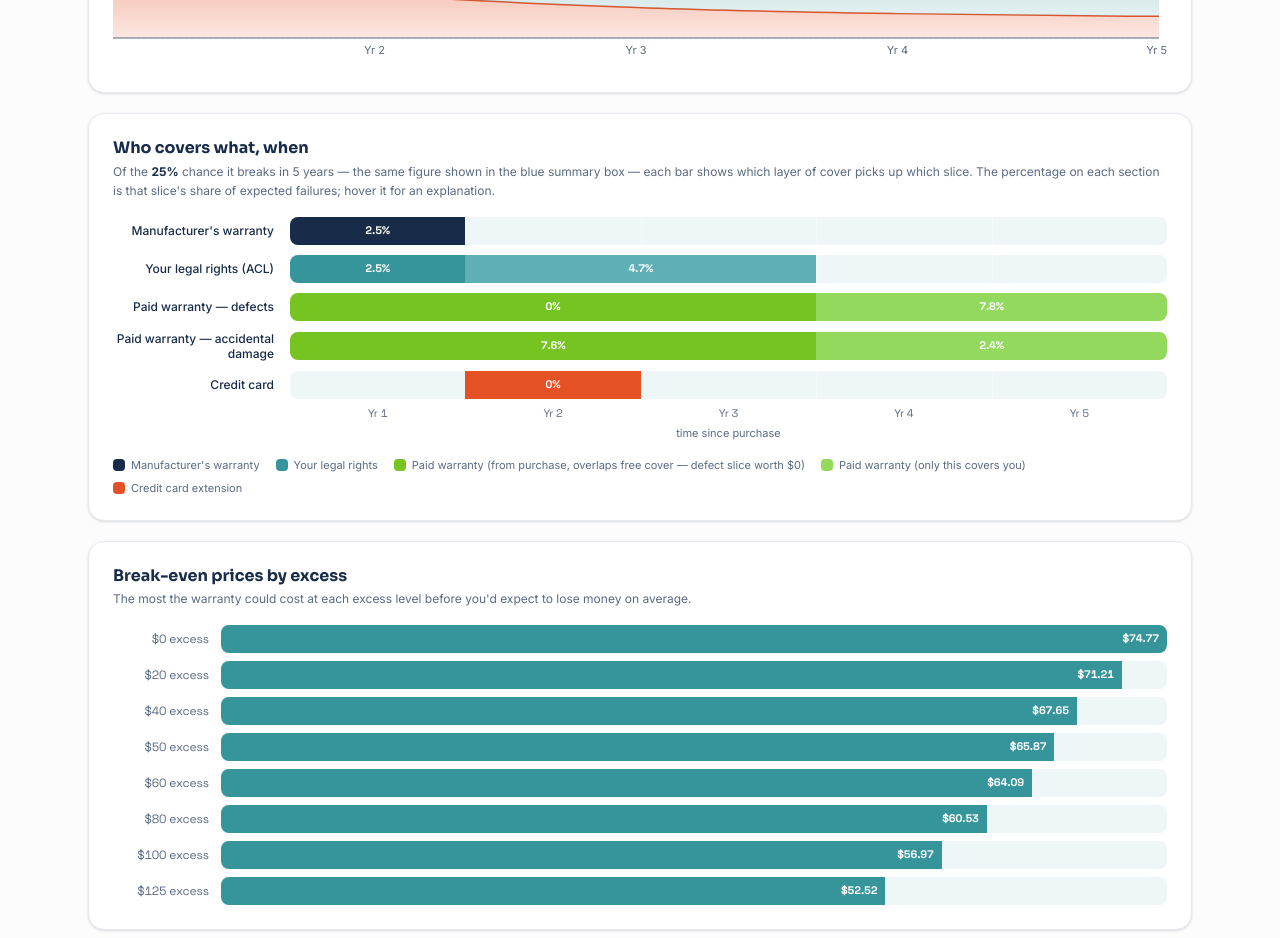
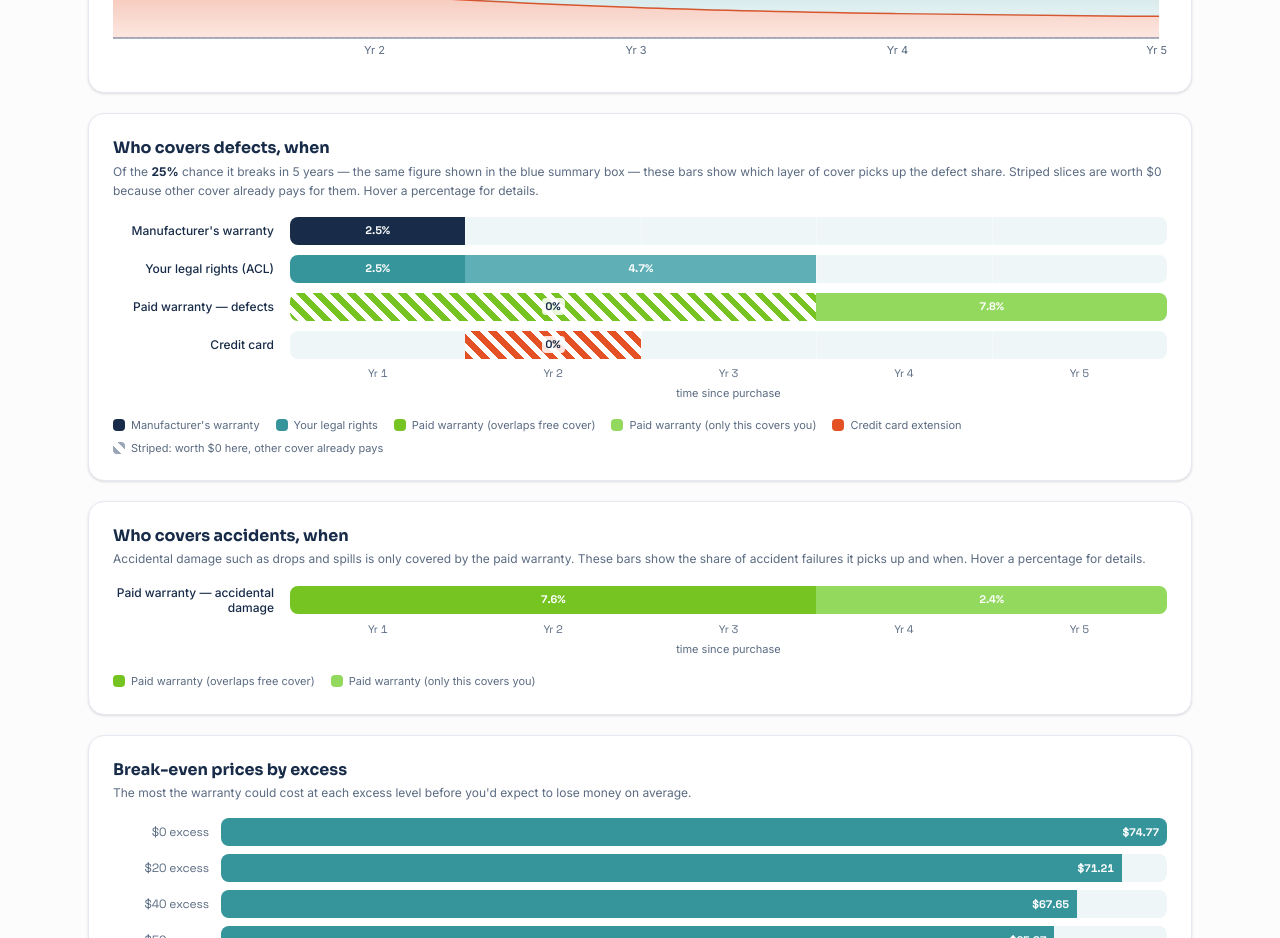
Before and after one commit to ivandenisovich/extended-warranty-calculator, a Next.js app: page / in a window 1280 px wide. Shown: the part 2160-3098 px from the top of the page. Built offline with nearby package versions, Linux system fonts and the light colour scheme.

Commit message:
Refactor coverage sections and legend

```diff
--- a/app/NumbersSection.tsx
+++ b/app/NumbersSection.tsx
@@ -28,6 +28,7 @@ interface Segment {
   text?: 'dark' | 'light';
   tooltip: string;
   label?: string;
+  striped?: boolean;
 }
 
 // Green/red with opacity scaled to how good the combination is: full green at
@@ -70,6 +71,37 @@ function matrixColor(netValue: number, best: number, worst: number): { bg: strin
   return { bg: `rgba(${rgb}, ${alpha.toFixed(3)})`, light: whiteContrast > navyContrast };
 }
 
+function stripeBackground(color: string): string {
+  return `repeating-linear-gradient(45deg, ${color} 0 6px, #ffffff 6px 12px)`;
+}
+
+function TimeAxis({ ticks }: { ticks: { pct: number; label: string }[] }) {
+  return (
+    <>
+      <div className="grid grid-cols-12 gap-2 mt-1.5">
+        <span className="col-span-3 md:col-span-2" />
+        <div className="col-span-9 md:col-span-10 relative h-5">
+          {ticks.map((t) => (
+            <span
+              key={t.label}
+              className="absolute -translate-x-1/2 text-[11px] font-numeric text-tc-muted whitespace-nowrap"
+              style={{ left: `${t.pct}%` }}
+            >
+              {t.label}
+            </span>
+          ))}
+        </div>
+      </div>
+      <div className="grid grid-cols-12 gap-2">
+        <span className="col-span-3 md:col-span-2" />
+        <div className="col-span-9 md:col-span-10 text-center text-[11px] text-tc-muted">
+          time since purchase
+        </div>
+      </div>
+    </>
+  );
+}
+
 function TrackBar({
   label,
   segments,
@@ -95,12 +127,17 @@ function TrackBar({
             <div
               key={i}
               className={`absolute top-0 bottom-0 flex items-center justify-center text-[11px] font-bold font-numeric transition-all duration-300 ${
-                s.text === 'light' ? 'text-white' : 'text-tc-navy'
+                s.text === 'light' && !s.striped ? 'text-white' : 'text-tc-navy'
               } ${s.leftPct <= 0.01 ? 'rounded-l-lg' : ''} ${s.leftPct + s.widthPct >= 99.9 ? 'rounded-r-lg' : ''}`}
-              style={{ left: `${s.leftPct}%`, width: `${Math.max(s.widthPct, 1)}%`, backgroundColor: s.color }}
+              style={{
+                left: `${s.leftPct}%`,
+                width: `${Math.max(s.widthPct, 1)}%`,
+                backgroundColor: s.color,
+                backgroundImage: s.striped ? stripeBackground(s.color) : undefined,
+              }}
             >
               {s.widthPct > 9 ? (
-                <span className="group relative cursor-help">
+                <span className={`group relative cursor-help ${s.striped ? 'rounded bg-white/85 px-1' : ''}`}>
                   {s.label ?? `${s.riskPct}%`}
                   <span className="pointer-events-none absolute bottom-full left-1/2 -translate-x-1/2 mb-1.5 hidden group-hover:block w-44 rounded-lg bg-tc-navy text-white text-[11px] font-normal font-sans px-2.5 py-1.5 text-center leading-snug shadow-lg z-20">
                     {s.tooltip}
@@ -273,12 +310,12 @@ export default function NumbersSection({
 
       {/* Coverage timeline tracks */}
       <section className="bg-tc-surface border border-tc-border rounded-2xl p-5 md:p-6 shadow-sm">
-        <h3 className="font-display text-base font-bold text-tc-navy mb-1">Who covers what, when</h3>
+        <h3 className="font-display text-base font-bold text-tc-navy mb-1">Who covers defects, when</h3>
         <p className="text-xs text-tc-muted mb-4 leading-relaxed">
           Of the <strong className="text-tc-navy">{evaluation.totalFailureRatePct}%</strong> chance it
           breaks in {ownershipYears} {ownershipYears === 1 ? 'year' : 'years'} — the same figure shown in
-          the blue summary box — each bar shows which layer of cover picks up which slice. The percentage
-          on each section is that slice's share of expected failures; hover it for an explanation.
+          the blue summary box — these bars show which layer of cover picks up the defect share. Striped
+          slices are worth $0 because other cover already pays for them. Hover a percentage for details.
         </p>
         <div className="space-y-2.5">
           <TrackBar
@@ -300,24 +337,14 @@ export default function NumbersSection({
             label="Paid warranty — defects"
             gridlines={gridlines}
             segments={[
-              { leftPct: 0, widthPct: trackPcts.ewOverlap, riskPct: evaluation.ewTrack.overlapDefectRiskPercentage, color: LIME, text: 'light', tooltip: ewDefectOverlapTooltip, label: '0%' },
+              { leftPct: 0, widthPct: trackPcts.ewOverlap, riskPct: evaluation.ewTrack.overlapDefectRiskPercentage, color: LIME, text: 'light', tooltip: ewDefectOverlapTooltip, label: '0%', striped: true },
               { leftPct: trackPcts.ewOverlap, widthPct: trackPcts.ewPostAcl, riskPct: evaluation.ewTrack.postAclDefectRiskPercentage, color: '#93d95e', text: 'light', tooltip: ewDefectPostTooltip },
             ]}
           />
-          {includesAccidental && (
-            <TrackBar
-              label="Paid warranty — accidental damage"
-              gridlines={gridlines}
-              segments={[
-                { leftPct: 0, widthPct: trackPcts.ewOverlap, riskPct: evaluation.ewTrack.overlapAccidentalRiskPercentage, color: LIME, text: 'light', tooltip: ewAccOverlapTooltip },
-                { leftPct: trackPcts.ewOverlap, widthPct: trackPcts.ewPostAcl, riskPct: evaluation.ewTrack.postAclAccidentalRiskPercentage, color: '#93d95e', text: 'light', tooltip: ewAccPostTooltip },
-              ]}
-            />
-          )}
           <TrackBar
             label="Credit card"
             gridlines={gridlines}
-            segments={[{ leftPct: trackPcts.mfr, widthPct: trackPcts.cc, riskPct: evaluation.ccTrack.riskPercentage, color: ORANGE, text: 'light', tooltip: ccTooltip, label: ccRedundant ? '0%' : undefined }]}
+            segments={[{ leftPct: trackPcts.mfr, widthPct: trackPcts.cc, riskPct: evaluation.ccTrack.riskPercentage, color: ORANGE, text: 'light', tooltip: ccTooltip, label: ccRedundant ? '0%' : undefined, striped: ccRedundant }]}
           />
           {evaluation.uncovered.riskPercentage > 0 && (
             <TrackBar
@@ -327,38 +354,44 @@ export default function NumbersSection({
             />
           )}
         </div>
-        {/* Time axis */}
-        <div className="grid grid-cols-12 gap-2 mt-1.5">
-          <span className="col-span-3 md:col-span-2" />
-          <div className="col-span-9 md:col-span-10 relative h-5">
-            {yearTicks.map((t) => (
-              <span
-                key={t.label}
-                className="absolute -translate-x-1/2 text-[11px] font-numeric text-tc-muted whitespace-nowrap"
-                style={{ left: `${t.pct}%` }}
-              >
-                {t.label}
-              </span>
-            ))}
-          </div>
-        </div>
-        <div className="grid grid-cols-12 gap-2">
-          <span className="col-span-3 md:col-span-2" />
-          <div className="col-span-9 md:col-span-10 text-center text-[11px] text-tc-muted">
-            time since purchase
-          </div>
-        </div>
+        <TimeAxis ticks={yearTicks} />
         <div className="mt-4 flex flex-wrap gap-x-4 gap-y-1.5 text-[11px] text-tc-muted">
           <span className="flex items-center gap-1.5"><span className="w-3 h-3 rounded-sm" style={{ background: NAVY }} /> Manufacturer's warranty</span>
           <span className="flex items-center gap-1.5"><span className="w-3 h-3 rounded-sm" style={{ background: TEAL }} /> Your legal rights</span>
-          <span className="flex items-center gap-1.5"><span className="w-3 h-3 rounded-sm" style={{ background: LIME }} /> Paid warranty (from purchase, overlaps free cover — defect slice worth $0)</span>
+          <span className="flex items-center gap-1.5"><span className="w-3 h-3 rounded-sm" style={{ background: LIME }} /> Paid warranty (overlaps free cover)</span>
           <span className="flex items-center gap-1.5"><span className="w-3 h-3 rounded-sm" style={{ background: '#93d95e' }} /> Paid warranty (only this covers you)</span>
           <span className="flex items-center gap-1.5"><span className="w-3 h-3 rounded-sm" style={{ background: ORANGE }} /> Credit card extension</span>
+          <span className="flex items-center gap-1.5"><span className="w-3 h-3 rounded-sm" style={{ background: stripeBackground('#9aa5b8') }} /> Striped: worth $0 here, other cover already pays</span>
           {evaluation.uncovered.riskPercentage > 0 && (
             <span className="flex items-center gap-1.5"><span className="w-3 h-3 rounded-sm" style={{ background: '#b7bdc9' }} /> Not covered by anything — you carry this risk</span>
           )}
         </div>
       </section>
+
+      {includesAccidental && (
+        <section className="bg-tc-surface border border-tc-border rounded-2xl p-5 md:p-6 shadow-sm">
+          <h3 className="font-display text-base font-bold text-tc-navy mb-1">Who covers accidents, when</h3>
+          <p className="text-xs text-tc-muted mb-4 leading-relaxed">
+            Accidental damage such as drops and spills is only covered by the paid warranty. These bars show
+            the share of accident failures it picks up and when. Hover a percentage for details.
+          </p>
+          <div className="space-y-2.5">
+            <TrackBar
+              label="Paid warranty — accidental damage"
+              gridlines={gridlines}
+              segments={[
+                { leftPct: 0, widthPct: trackPcts.ewOverlap, riskPct: evaluation.ewTrack.overlapAccidentalRiskPercentage, color: LIME, text: 'light', tooltip: ewAccOverlapTooltip },
+                { leftPct: trackPcts.ewOverlap, widthPct: trackPcts.ewPostAcl, riskPct: evaluation.ewTrack.postAclAccidentalRiskPercentage, color: '#93d95e', text: 'light', tooltip: ewAccPostTooltip },
+              ]}
+            />
+          </div>
+          <TimeAxis ticks={yearTicks} />
+          <div className="mt-4 flex flex-wrap gap-x-4 gap-y-1.5 text-[11px] text-tc-muted">
+            <span className="flex items-center gap-1.5"><span className="w-3 h-3 rounded-sm" style={{ background: LIME }} /> Paid warranty (overlaps free cover)</span>
+            <span className="flex items-center gap-1.5"><span className="w-3 h-3 rounded-sm" style={{ background: '#93d95e' }} /> Paid warranty (only this covers you)</span>
+          </div>
+        </section>
+      )}
 
       {/* Break-even detail */}
       <section className="bg-tc-surface border border-tc-border rounded-2xl p-5 md:p-6 shadow-sm">
```
